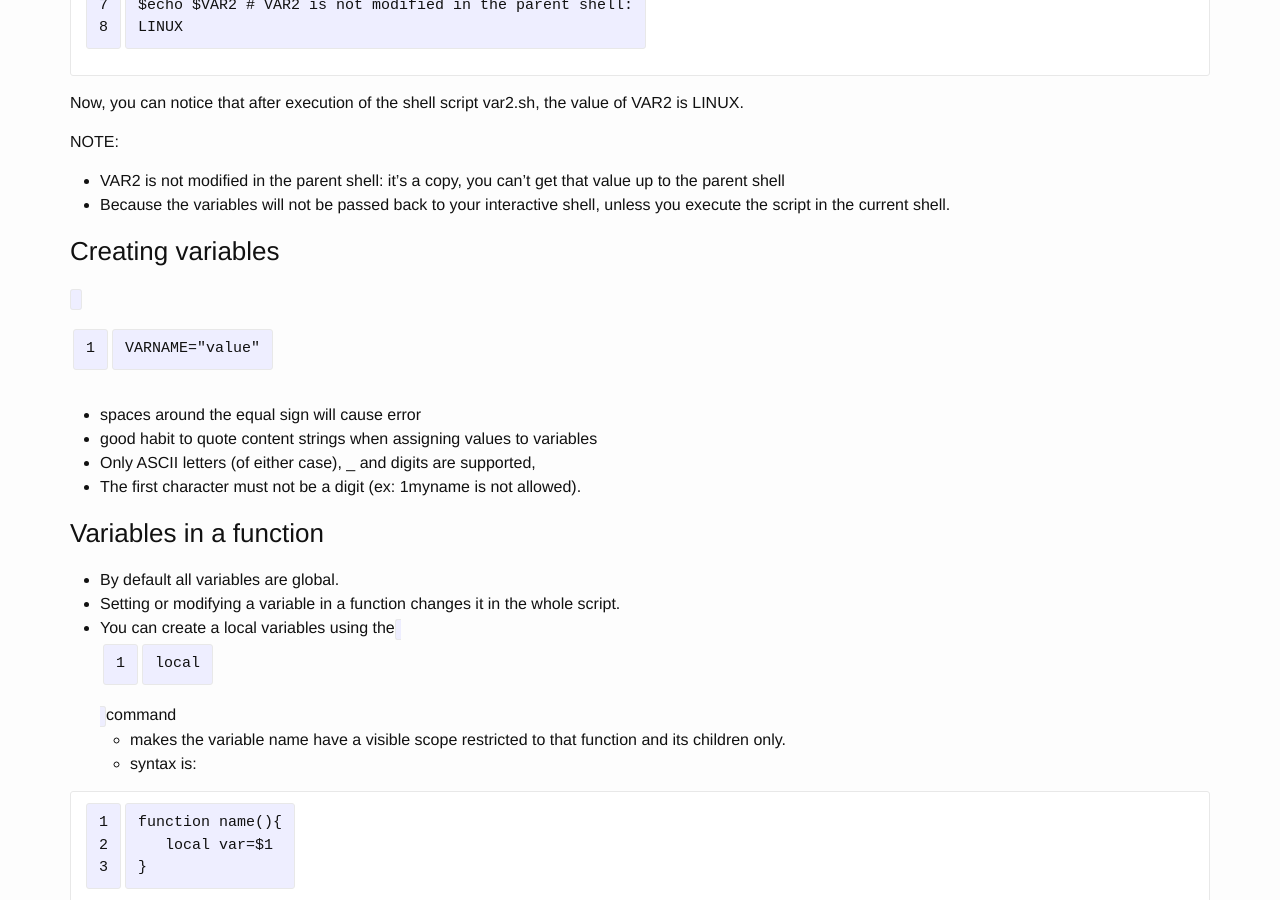
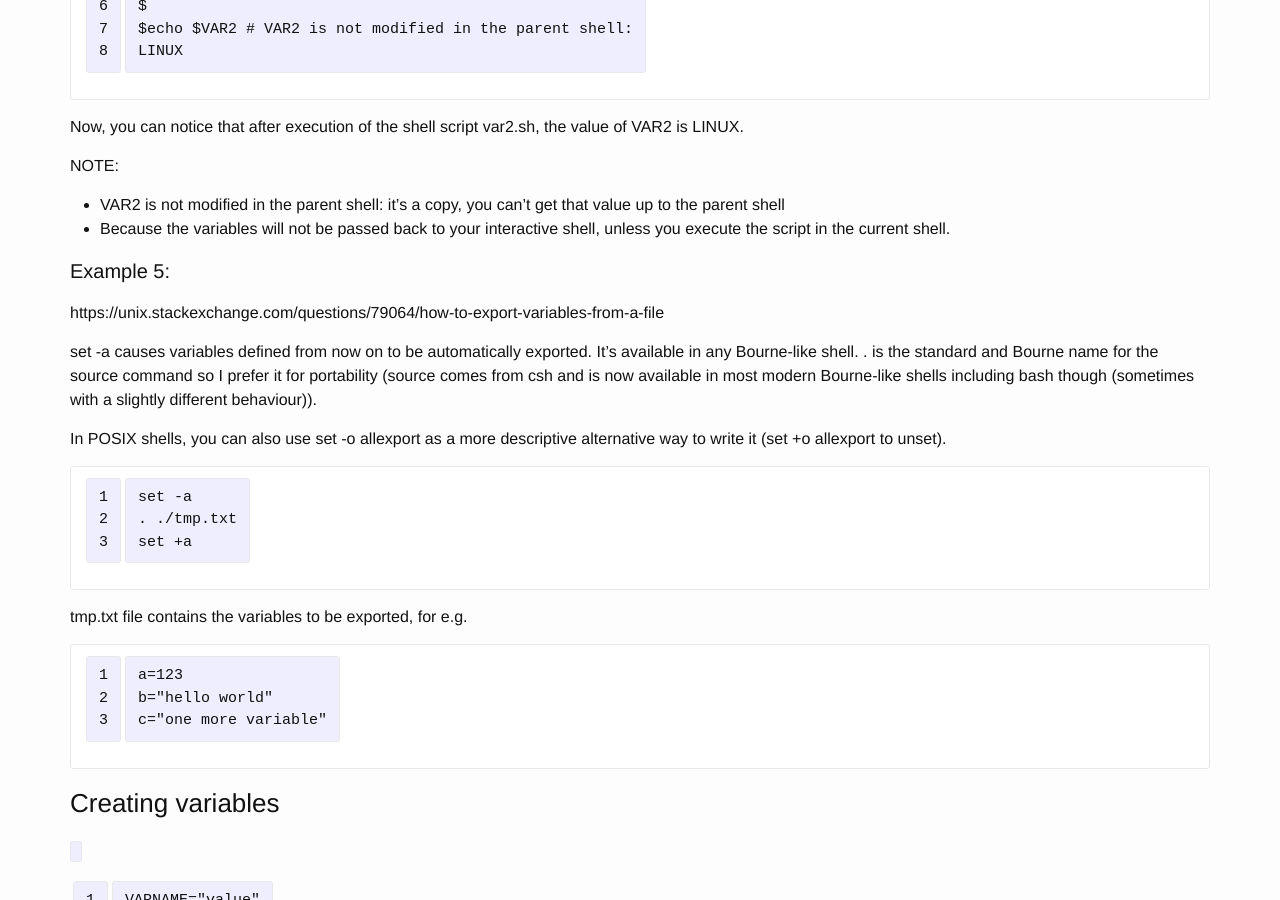
Before and after one commit to breezeight/nicola_blog, a Jekyll site: the page built from _guides/bash.markdown, in a window 1280 px wide and 900 px high, scrolled down 8202 px. Built offline with Jekyll 4.4.1, drawn with Linux system fonts in a browser that asks for light colours.

Commit message:
BASH: export variables from fle

````diff
--- a/_guides/bash.markdown
+++ b/_guides/bash.markdown
@@ -224,6 +224,30 @@ NOTE:
 
 * VAR2 is not modified in the parent shell: it's a copy, you can't get that value up to the parent shell
 * Because the variables will not be passed back to your interactive shell, unless you execute the script in the current shell.
+
+#### Example 5:
+
+https://unix.stackexchange.com/questions/79064/how-to-export-variables-from-a-file
+
+set -a causes variables defined from now on to be automatically exported. It's available in any Bourne-like shell. . is the standard and Bourne name for the source command so I prefer it for portability (source comes from csh and is now available in most modern Bourne-like shells including bash though (sometimes with a slightly different behaviour)).
+
+In POSIX shells, you can also use set -o allexport as a more descriptive alternative way to write it (set +o allexport to unset).
+
+```
+set -a
+. ./tmp.txt
+set +a
+```
+
+
+tmp.txt file contains the variables to be exported, for e.g.
+
+```
+a=123
+b="hello world"
+c="one more variable"
+```
+
 
 ### Creating variables
 
@@ -1474,8 +1498,6 @@ http://www.bpkg.io/
 An if/then construct tests whether the exit status of a list of commands is 0 (since 0 means "success" by UNIX convention), and if so, executes one or more commands.
 
 
-
-
 ~~~bash
 if [ "foo" = "foo" ]; then
    echo expression evaluated as true
````
